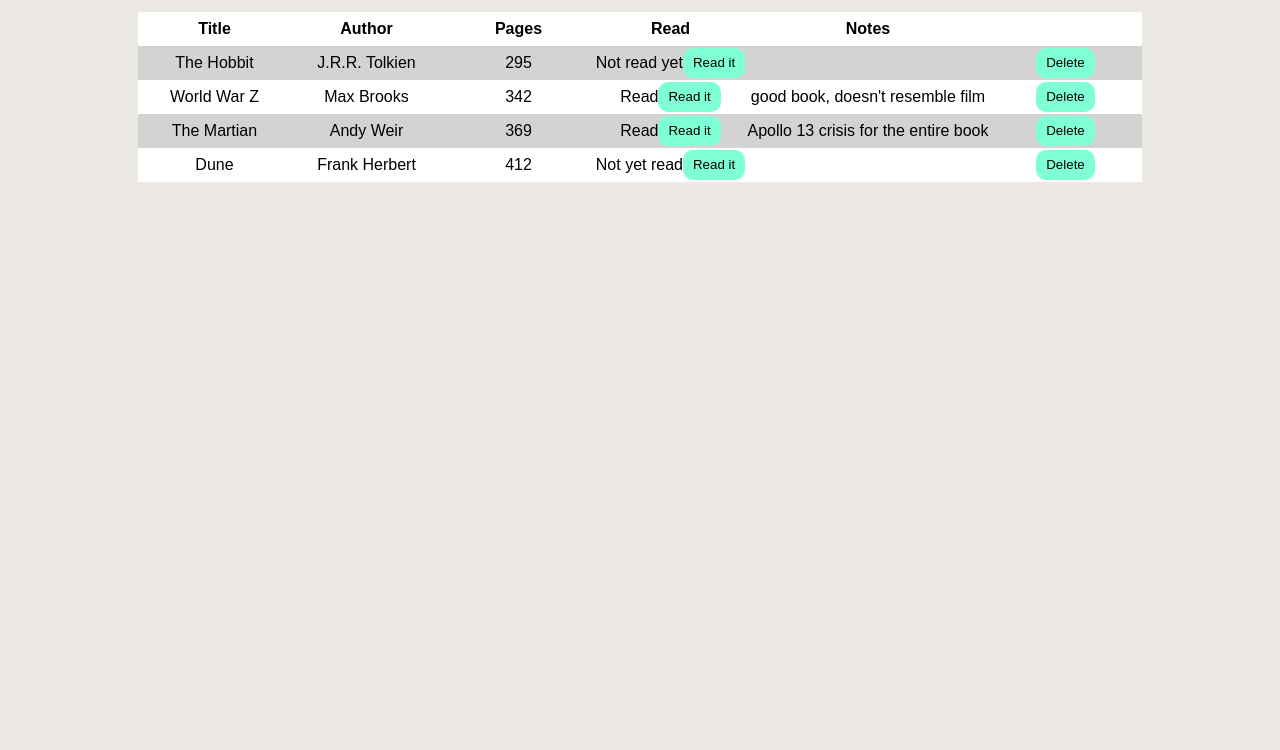
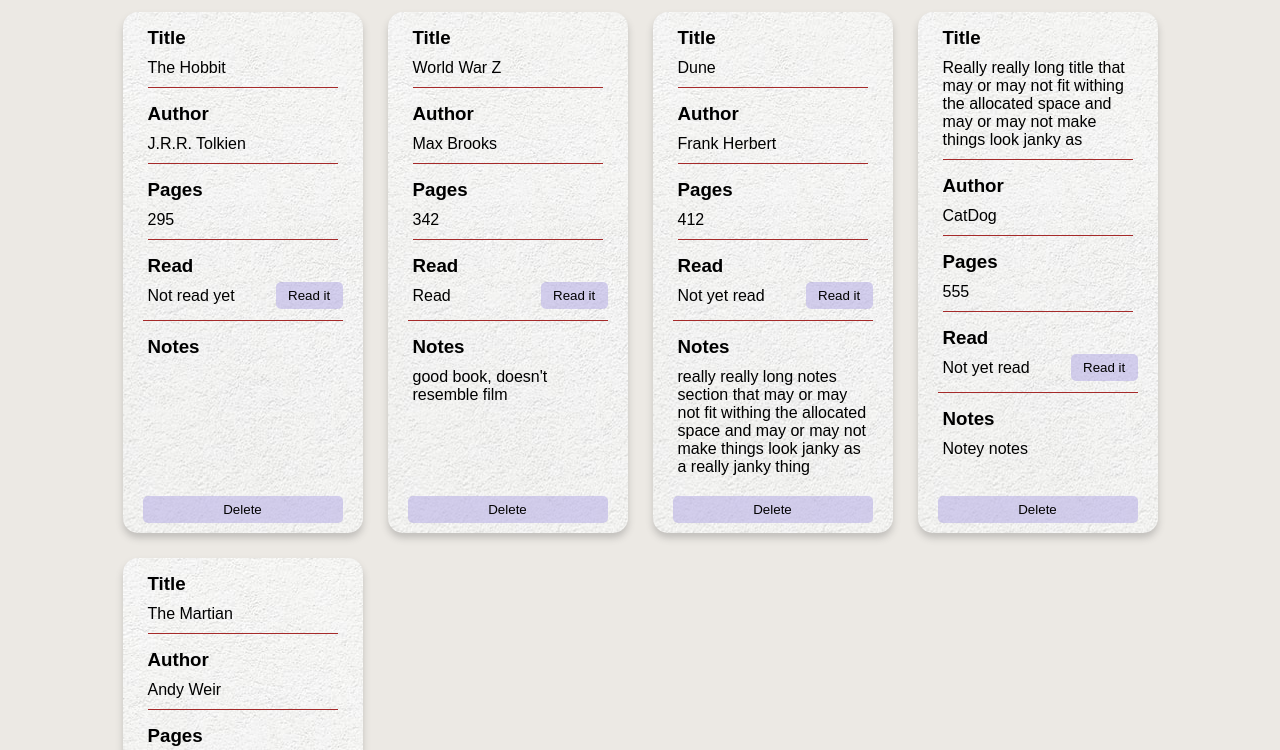
Before and after one commit to BilbagBobins/library, a plain HTML site: page index.html in a window 1280 px wide. Shown: the part 121-871 px from the top of the page. Before the commit the page ends 800 px from the top, so only its background shows below. Drawn offline with Linux system fonts and the light colour scheme.

Commit message:
table style, page rough style

```diff
--- a/index.html
+++ b/index.html
@@ -9,6 +9,9 @@
     <title>library</title>
 </head>
 <body>
+    <div class="bgImage">
+        <img src="img/library.jpg" alt="library">
+    </div>
     <header>
         <h1>The Ancient Library of Today</h1>
     </header>
--- a/library.js
+++ b/library.js
@@ -22,8 +22,9 @@ function addBookToLibrary(title, author, pages, read, notes) {
 
 addBookToLibrary('The Hobbit', 'J.R.R. Tolkien', '295', 'Not read yet');
 addBookToLibrary('World War Z', 'Max Brooks', '342', 'Read', 'good book, doesn\'t resemble film');
+addBookToLibrary('Dune', 'Frank Herbert', '412', 'Not yet read', 'really really long notes section that may or may not fit withing the allocated space and may or may not make things look janky as a really janky thing')
+addBookToLibrary('Really really long title that may or may not fit withing the allocated space and may or may not make things look janky as', 'CatDog', '555', 'Not yet read', 'Notey notes')
 addBookToLibrary('The Martian', 'Andy Weir', '369', 'Read', 'Apollo 13 crisis for the entire book');
-addBookToLibrary('Dune', 'Frank Herbert', '412', 'Not yet read')
 
 function bookTable() {
     tableContainer.innerHTML = '';
@@ -56,6 +57,7 @@ function bookTable() {
                     const readButton = document.createElement('button');
                     readButton.textContent = 'Read it';
                     readButton.setAttribute('id', element.index);
+                    readButton.setAttribute('class', 'readButton');
                     readButton.addEventListener('click', readBook);
                     td.appendChild(document.createTextNode(book[i]));
                     td.appendChild(readButton);
@@ -67,6 +69,7 @@ function bookTable() {
             const delButton = document.createElement('button');
             delButton.textContent = 'Delete';
             delButton.setAttribute('id', element.index);
+            delButton.setAttribute('class', 'delButton');
             delButton.addEventListener('click', remove);
             td.appendChild(delButton);
         })
@@ -94,12 +97,15 @@ function bookPage() {
             const value = document.createElement('p');
             value.textContent = bookValue[i];
             if (key.textContent === 'Read') {
+                const readDiv = document.createElement('div');
                 const readButton = document.createElement('button');
                 readButton.textContent = 'Read it';
                 readButton.setAttribute('id', bookValue[5]);
+                readButton.setAttribute('class', 'readButton');
                 readButton.addEventListener('click', readBook);
-                page.appendChild(value);
-                page.appendChild(readButton);
+                readDiv.appendChild(value);
+                readDiv.appendChild(readButton);
+                page.appendChild(readDiv);
             } else {
                 page.appendChild(value);
             }
@@ -107,6 +113,7 @@ function bookPage() {
         const delButton = document.createElement('button');
         delButton.textContent = 'Delete';
         delButton.setAttribute('id', element.index);
+        delButton.setAttribute('class', 'delButton');
         delButton.addEventListener('click', remove);
         page.appendChild(delButton);
 
@@ -196,4 +203,4 @@ const viewMode = document.getElementById('viewMode').addEventListener('click', v
 const tableContainer = document.getElementById('table-container');
 const pageContainer = document.getElementById('page-container');
 
-bookTable();
+bookPage();
--- a/style.css
+++ b/style.css
@@ -3,6 +3,17 @@ body {
     display: grid;
     justify-items: center;
     font-family: sans-serif;
+}
+
+.bgImage img {
+    position: absolute;
+    height: 100px;
+}
+
+:root {
+    --tablebutton-color: rgba(182, 173, 230, 0.548);
+    --tablebutton-hover: yellow;
+    --formbutton-color: aquamarine;
 }
 
 .button-container {
@@ -16,21 +27,30 @@ body {
 }
 
 .button-container > *,
-.submit-container > *,
-table button {
+.submit-container > * {
     height: 30px;
     border: none;
     border-radius: 10px;
-    background-color: aquamarine
+    background-color: var(--formbutton-color)
 }
 
+.button-container > *:hover,
+.submit-container > *:hover {
+    background-color: rgb(51, 230, 170);
+}
+
+.button-container > *:active,
+.submit-container > *:active {
+    transform: scale(0.95);
+}
 
 .formContainer{
     display: none;
     padding: 10px;
     background-color: bisque;
     border-radius: 10px;
-    margin-bottom: 10px;
+    margin-bottom: 30px;
+    box-shadow: 0 5px 7px rgba(95, 95, 95, 0.3);
 }
 
 #bookForm {
@@ -62,6 +82,11 @@ table button {
     height: 10px;
 }
 
+#bookForm textarea {
+    height: 100px;
+    resize: vertical;
+}
+
 #bookForm input:invalid {
     border: 1px dashed hotpink;
 }
@@ -74,9 +99,9 @@ table button {
     position: relative;
     content: '*Required';
     left: 195px;
-    top: -37px;
+    top: -36px;
     color: red;
-
+    font-size: 15px;
 }
 
 ul {
@@ -90,44 +115,75 @@ ul {
     padding: 0 20px;
 }
 
+#table-container {
+    width: 95%;
+    max-width: 1222px;
+    display: flex;
+    justify-content: center;
+    box-shadow: 0 5px 7px rgba(95, 95, 95, 0.3);
+}
+
 table {
-    width: auto;
+    width: 100%;
     height: auto;
     background-color: white;
     border-collapse: collapse;
 }
 
-table tr {
-    /* border-bottom: 1px solid red; */
-}
-
-table tr:nth-child(odd) {
-    background-color: lightgrey;
-
-}
-
-table button {
-    padding: 0 10px;
-}
-
 thead td {
     font-weight: bold;
-    background-color: white;
 }
 
 td {
-    min-width: 150px;
+    min-width: 100px;
+    max-width: 350px;
     height: 2em;
+    padding: 5px 10px;
     text-align: center;
+    vertical-align: middle;
 }
 
+table tbody td  {
+    min-height: 3em;
+}
 
+table tbody td:nth-child(4) {
+    display: grid;
+    grid-template-columns: 1fr 1fr;
+    align-items: center;
+    justify-items: center;
+    min-width: 180px;
+}
 
-.bookPage {
-    width: 220px;
-    border: 1px solid black;
-    border-radius: 15px;
-    padding: 10px;
+table tbody tr:nth-child(odd) {
+    background-color: lightgrey;
+}
+
+table tbody tr:hover {
+    background-color: rgb(228, 212, 192);
+}
+
+.readButton,
+.delButton {
+    border: none;
+    height: 2em;
+    width: 5em;
+    background-color: var(--tablebutton-color);
+    border-radius: 5px;
+}
+
+.readButton:hover {
+    background-color: var(--tablebutton-hover);
+}
+
+.delButton:hover {
+    background-color: rgb(255, 0, 64);
+    color: white;
+}
+
+.readButton:active,
+.delButton:active {
+    transform: scale(0.95);
 }
 
 #page-container {
@@ -136,5 +192,40 @@ td {
     grid-template-columns: repeat(auto-fit, 240px);
     grid-template-rows: repeat(2, 1fr);
     justify-content: center;
-    gap: 10px;
+    gap: 25px;
 }
+
+.bookPage {
+    display: flex;
+    flex-direction: column;
+    border-radius: 15px;
+    padding: 10px 20px;
+    background-image: url(img/paper3.jpg);
+    background-color: cornsilk;
+    box-shadow: 0 5px 7px rgba(95, 95, 95, 0.3);
+}
+
+.bookPage h3,
+.bookPage p {
+    margin: 5px;
+}
+
+.bookPage > *:nth-child(even) {
+    margin-bottom: 10px;
+    padding-bottom: 10px;
+    border-bottom: 1px solid brown;
+}
+
+.bookPage > *:nth-child(10) {
+    border: none;
+}
+
+.bookPage div {
+    display: flex;
+    justify-content: space-between;
+}
+
+.bookPage .delButton {
+    margin-top: auto;
+    width: 100%;
+}
```
Also changed, not shown: img/library.jpg (added), img/paper.jpg (added), img/paper2.jpg (added), img/paper3.jpg (added).
